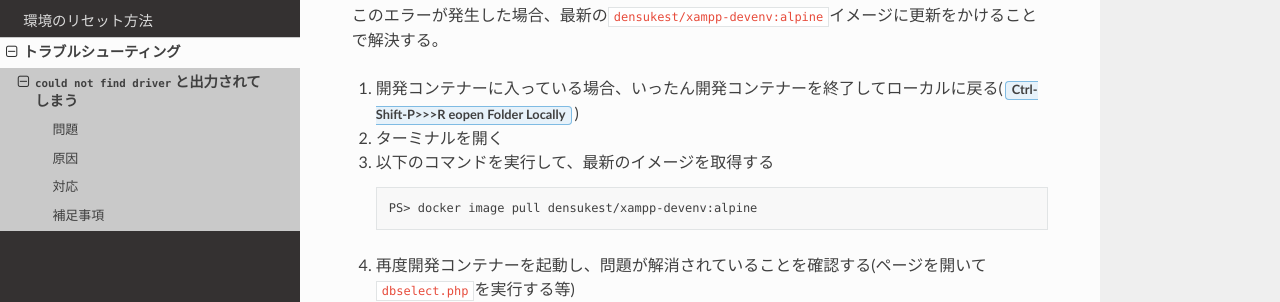
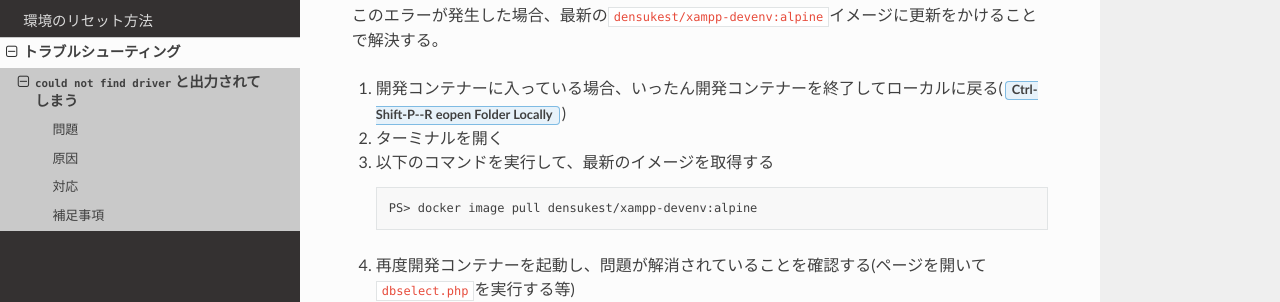
Before and after one commit to densuke/xampp-devenv-doc, a Sphinx documentation site: the page built from source/trouble/missing_driver.md, in a window 1280 px wide and 900 px high, scrolled down 546 px. Shown: the part 176-478 px from the top of the window. Built offline with Sphinx 7.4.7 and the Read the Docs theme 2.0.0, drawn with Linux system fonts in a browser that asks for light colours; pages that are not in the unit, such as notebooks, are missing from menus; the version number could not be read and is left out; part of the change alters nothing that is shown.

````diff
--- a/source/trouble/missing_driver.md
+++ b/source/trouble/missing_driver.md
@@ -25,7 +25,9 @@
 
 このエラーが発生した場合、最新の`densukest/xampp-devenv:alpine`イメージに更新をかけることで解決する。
 
-1. 開発コンテナーに入っている場合、いったん開発コンテナーを終了してローカルに戻る({menuselection}`Ctrl-Shift-P>>>R
+<!-- textlint-disable ja-technical-writing/no-unmatched-pair -->
+
+1. 開発コンテナーに入っている場合、いったん開発コンテナーを終了してローカルに戻る({menuselection}`Ctrl-Shift-P--R
 eopen Folder Locally`)
 2. ターミナルを開く
 3. 以下のコマンドを実行して、最新のイメージを取得する
@@ -34,6 +36,9 @@ eopen Folder Locally`)
     ```
 
 4. 再度開発コンテナーを起動し、問題が解消されていることを確認する(ページを開いて`dbselect.php`を実行する等)
+
+<!-- textlint-enable ja-technical-writing/no-unmatched-pair -->
+
 
 ## 補足事項
 
````
